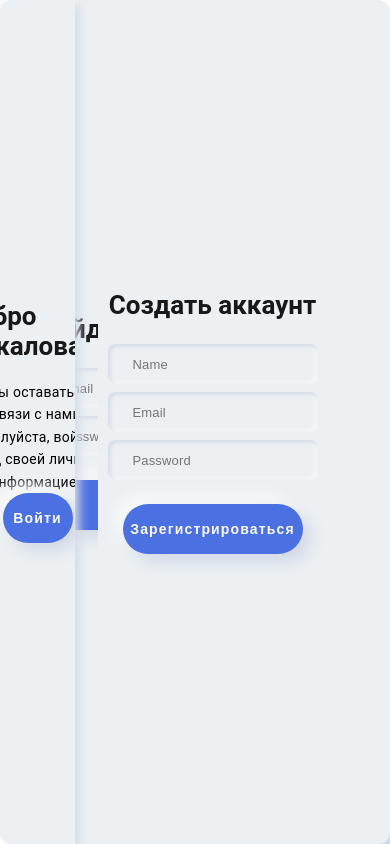
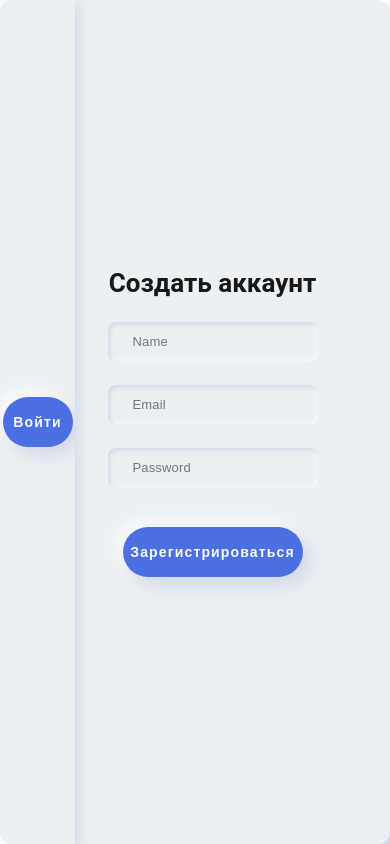
Before and after one commit to Kuban23/shop_boiler_client, a Next.js app: page / in a window 390 px wide. Built offline with nearby package versions, Linux system fonts and the light colour scheme; a web font is replaced by a local one.

Commit message:
feat:реализовал компонент SignUpForm+валидация

```diff
--- /dev/null
+++ b/components/elements/AuthPage/EmailInput.tsx
@@ -0,0 +1,24 @@
+import { IAuthPageInput } from '@/types/auth'
+import styles from '../../templates/AuthPage/authPage.module.scss'
+
+const EmailInput = ({ register, errors }: IAuthPageInput) => (
+  <label className={styles.form__label}>
+    <input
+      {...register('email', {
+        required: 'Введите Email!',
+        pattern: {
+          value: /\S+@\S+\.\S+/,
+          message: 'Неправильный Email!',
+        },
+      })}
+      className={styles.form__input}
+      type="email"
+      placeholder="Email"
+    />
+    {errors.email && (
+      <span className={styles.error_alert}>{errors.email?.message}</span>
+    )}
+  </label>
+)
+
+export default EmailInput
--- /dev/null
+++ b/components/elements/AuthPage/NameInput.tsx
@@ -0,0 +1,34 @@
+import React from 'react'
+
+import styles from '../../templates/AuthPage/authPage.module.scss'
+import { IAuthPageInput } from '@/types/auth'
+
+const NameInput = ({ register, errors }: IAuthPageInput) => (
+  <label className={styles.form__label}>
+    <input
+      {...register('name', {
+        required: 'Введите имя!',
+        minLength: 2,
+        maxLength: 15,
+        pattern: {
+          value: /^[а-яА-Яa-zA-ZёЁ]*$/,
+          message: 'Недопустимое значение!',
+        },
+      })}
+      className={styles.form__input}
+      type="text"
+      placeholder="Name"
+    />
+    {errors.name && (
+      <span className={styles.error_alert}>{errors.name?.message}</span>
+    )}
+    {errors.name && errors.name.type === 'minLength' && (
+      <span className={styles.error_alert}>Минимум 2 символа!</span>
+    )}
+    {errors.name && errors.name.type === 'maxLength' && (
+      <span className={styles.error_alert}>Не более 15 символов!</span>
+    )}
+  </label>
+)
+
+export default NameInput
--- /dev/null
+++ b/components/elements/AuthPage/PasswordInput.tsx
@@ -0,0 +1,28 @@
+import { IAuthPageInput } from '@/types/auth'
+import styles from '../../templates/AuthPage/authPage.module.scss'
+
+const PasswordInput = ({ register, errors }: IAuthPageInput) => (
+  <label className={styles.form__label}>
+    <input
+      {...register('password', {
+        required: 'Введите пароль!',
+        minLength: 4,
+        maxLength: 15,
+      })}
+      className={styles.form__input}
+      type="password"
+      placeholder="Password"
+    />
+    {errors.password && (
+      <span className={styles.error_alert}>{errors.password?.message}</span>
+    )}
+    {errors.password && errors.password.type === 'minLength' && (
+      <span className={styles.error_alert}>Минимум 4 символа!</span>
+    )}
+    {errors.password && errors.password.type === 'maxLength' && (
+      <span className={styles.error_alert}>Не более 15 символов!</span>
+    )}
+  </label>
+)
+
+export default PasswordInput
--- /dev/null
+++ b/components/modules/AuthPage/SignUpForm.tsx
@@ -0,0 +1,50 @@
+import React from 'react'
+import { useForm } from 'react-hook-form'
+
+import NameInput from '@/components/elements/AuthPage/NameInput'
+import styles from '../../templates/AuthPage/authPage.module.scss'
+import { IInputs } from '@/types/auth'
+import EmailInput from '@/components/elements/AuthPage/EmailInput'
+import PasswordInput from '@/components/elements/AuthPage/PasswordInput'
+
+const SignUpForm = ({ switchForm }: { switchForm: () => void }) => {
+  const {
+    register,
+    formState: { errors },
+    handleSubmit,
+    resetField,
+  } = useForm<IInputs>()
+
+  const onSubmit = (data: IInputs) => {
+    console.log(data)
+    resetField('name')
+    resetField('email')
+    resetField('password')
+    switchForm()
+  }
+
+  return (
+    <form className={styles.form} onSubmit={handleSubmit(onSubmit)}>
+      <h2 className={`${styles.form__title} ${styles.title}`}>
+        Создать аккаунт
+      </h2>
+      <NameInput register={register} errors={errors} />
+      {/* <input className={styles.form__input} type="text" placeholder="Name" /> */}
+      <EmailInput register={register} errors={errors} />
+      {/* <input className={styles.form__input} type="text" placeholder="Email" /> */}
+      <PasswordInput register={register} errors={errors} />
+      {/* <input
+        className={styles.form__input}
+        type="password"
+        placeholder="Password"
+      /> */}
+      <button
+        className={`${styles.form__button} ${styles.button} ${styles.submit}`}
+      >
+        Зарегистрироваться
+      </button>
+    </form>
+  )
+}
+
+export default SignUpForm
--- a/components/templates/AuthPage/AuthPage.tsx
+++ b/components/templates/AuthPage/AuthPage.tsx
@@ -1,6 +1,8 @@
 import React, { MutableRefObject } from 'react'
 
 import styles from './authPage.module.scss'
+import { useMediaQuery } from '@/hooks/useMediaQuery'
+import SignUpForm from '@/components/modules/AuthPage/SignUpForm'
 const AuthPage = () => {
   const switchCtn = React.useRef() as MutableRefObject<HTMLDivElement>
   const switchC1 = React.useRef() as MutableRefObject<HTMLDivElement>
@@ -9,6 +11,8 @@
   const switchCircle2 = React.useRef() as MutableRefObject<HTMLDivElement>
   const aContainer = React.useRef() as MutableRefObject<HTMLDivElement>
   const bContainer = React.useRef() as MutableRefObject<HTMLDivElement>
+  // Применил кастомный хук чтобы убрать после 800 текст и описание
+  const isMedia800 = useMediaQuery(800)
 
   // const switchCtn: MutableRefObject<HTMLDivElement> = React.useRef()
   // // let switchCtn = useRef() as MutableRefObject<HTMLDivElement>
@@ -25,7 +29,8 @@
   // // const aContainer = document.querySelector('#a-container')
   // const bContainer: MutableRefObject<HTMLDivElement> = React.useRef()
   // // const bContainer = document.querySelector('#b-container')
-  console.log(switchC2)
+
+  // console.log(switchC2)
   const switchForm = () => {
     switchCtn.current.classList.add(styles.is_gx)
     setTimeout(() => {
@@ -51,7 +56,8 @@
         ref={aContainer}
       >
         <div className={styles.container__inner}>
-          <form className={styles.form}>
+          <SignUpForm switchForm={switchForm} />
+          {/* <form className={styles.form}>
             <h2 className={`${styles.form__title} ${styles.title}`}>
               Создать аккаунт
             </h2>
@@ -75,11 +81,11 @@
             >
               Зарегистрироваться
             </button>
-          </form>
+          </form> */}
         </div>
       </div>
       <div
-        className={`${styles.container} ${styles.bcontainer}`}
+        className={`${styles.container} ${styles.b_container}`}
         id="b-container"
         ref={bContainer}
       >
@@ -113,13 +119,19 @@
           ref={switchCircle2}
         />
         <div className={styles.switch__container} id="switch-c1" ref={switchC1}>
+          {!isMedia800 && (
+            <>
               <h2 className={`${styles.switch__title} ${styles.title}`}>
                 Добро пожаловать!
               </h2>
-          <p className={`${styles.switch__description} ${styles.description}`}>
+              <p
+                className={`${styles.switch__description} ${styles.description}`}
+              >
                 Чтобы оставаться на связи с нами, пожалуйста, войдите под своей
                 личной информацией
               </p>
+            </>
+          )}
           <button
             onClick={switchForm}
             className={`${styles.switch__button} ${styles.button} ${styles.switch_btn}`}
@@ -132,12 +144,18 @@
           id="switch-c2"
           ref={switchC2}
         >
+          {!isMedia800 && (
+            <>
               <h2 className={`${styles.switch__title} ${styles.title}`}>
-            Привет, друг!
+                Привет!
               </h2>
-          <p className={`${styles.switch__description} ${styles.description}`}>
+              <p
+                className={`${styles.switch__description} ${styles.description}`}
+              >
                 Введите свои личные данные
               </p>
+            </>
+          )}
           <button
             onClick={switchForm}
             className={`${styles.switch__button} ${styles.button} ${styles.switch_btn}`}
--- /dev/null
+++ b/hooks/useMediaQuery.ts
@@ -0,0 +1,34 @@
+import React from 'react'
+import { getWindowWidth } from '@/utils/common'
+
+const useWindowWidth = () => {
+  const [windowWidth, setWindowWidth] = React.useState(getWindowWidth())
+
+  const handleResize = () => setWindowWidth(getWindowWidth())
+
+  React.useEffect(() => {
+    window.addEventListener('resize', handleResize, true)
+
+    return () => window.removeEventListener('resize', handleResize, true)
+  }, [])
+
+  return { windowWidth, handleResize }
+}
+
+export const useMediaQuery = (maxWidth: number) => {
+  const {
+    windowWidth: { windowWidth },
+    handleResize,
+  } = useWindowWidth()
+  const [isMedia, setIsMedia] = React.useState(false)
+
+  React.useEffect(() => {
+    if (windowWidth <= maxWidth) {
+      setIsMedia(true)
+    } else {
+      setIsMedia(false)
+    }
+  }, [handleResize, maxWidth, windowWidth])
+
+  return isMedia
+}
--- a/package.json
+++ b/package.json
@@ -18,6 +18,7 @@
     "next": "13.4.6",
     "react": "18.2.0",
     "react-dom": "18.2.0",
+    "react-hook-form": "^7.45.0",
     "sass": "^1.63.5",
     "typescript": "5.1.3"
   },
--- /dev/null
+++ b/types/auth.ts
@@ -0,0 +1,12 @@
+import { UseFormRegister, FieldErrors } from 'react-hook-form'
+
+export interface IInputs {
+  name: string
+  email: string
+  password: string
+}
+
+export interface IAuthPageInput {
+  register: UseFormRegister<IInputs>
+  errors: FieldErrors<IInputs>
+}
--- /dev/null
+++ b/utils/common.ts
@@ -0,0 +1,6 @@
+export const getWindowWidth = () => {
+  const { innerWidth: windowWidth } =
+    typeof window !== 'undefined' ? window : { innerWidth: 0 }
+
+  return { windowWidth }
+}
```
Also changed, not shown: components/modules/AuthPage/SignInForm.tsx (added), 1 other file (tests, documents, lock files or other folders). Lines whose indentation alone changed are shown as unchanged.
